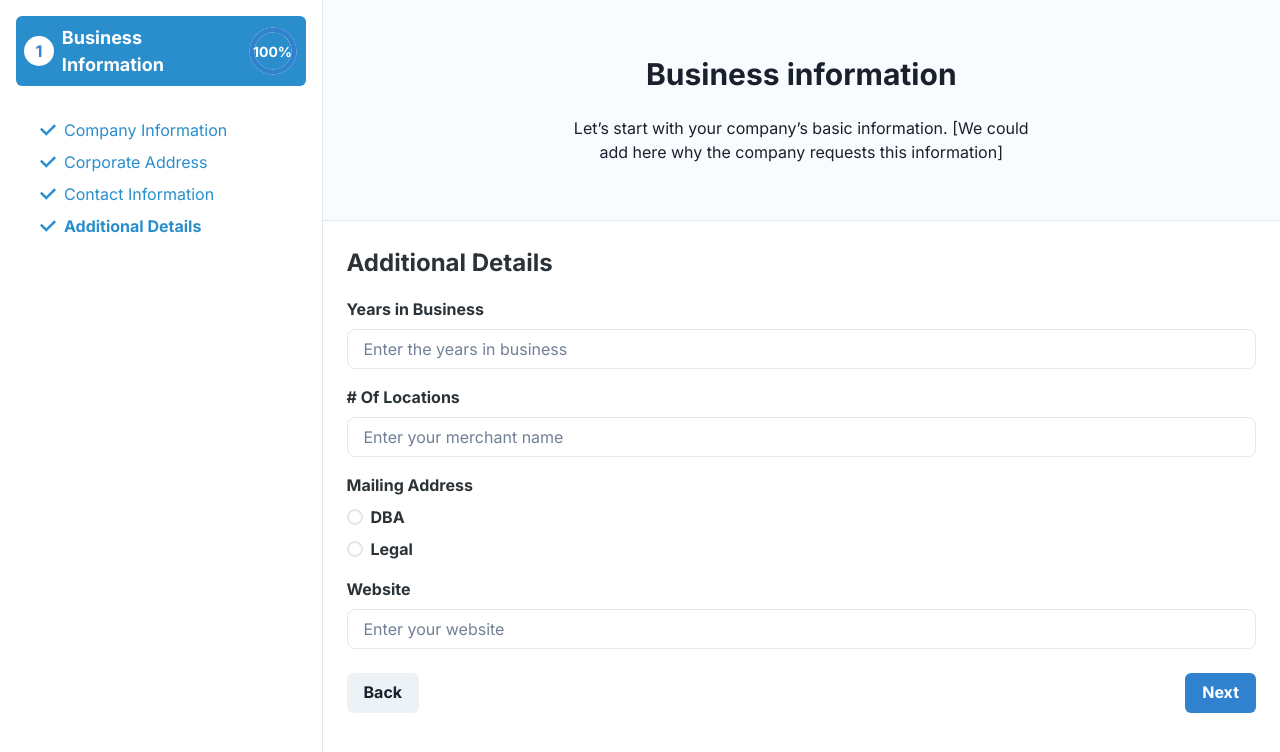
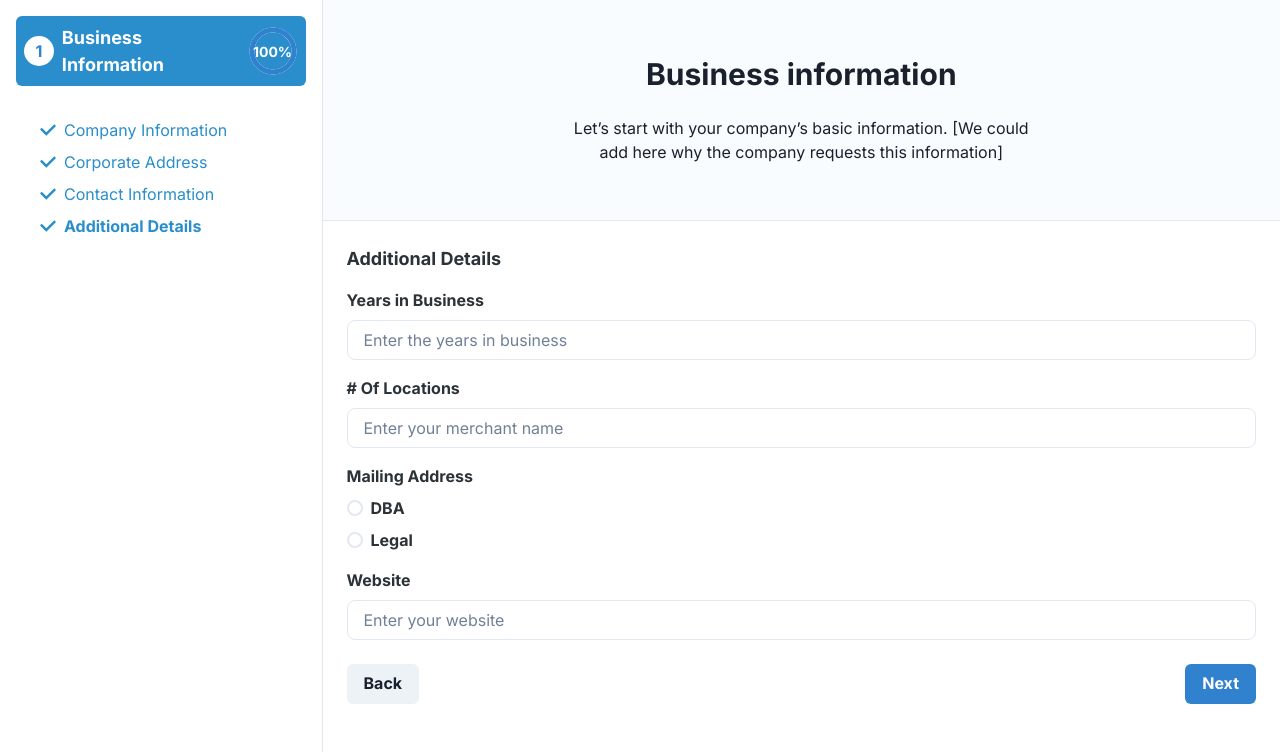
Before and after one commit to Elkinssm/forms-project, a React (Vite) app: page / in a window 1280 px wide. Both pictures are taken after a click on the item "Additional Details". Shown: the top 752 px of the page. Built offline with nearby package versions, Linux system fonts and the light colour scheme.

Commit message:
fix additional detail form

```diff
--- a/src/components/AdditionalDetailsForm/AdditionalDetailsForm.tsx
+++ b/src/components/AdditionalDetailsForm/AdditionalDetailsForm.tsx
@@ -1,11 +1,10 @@
+import { Box, Text } from "@chakra-ui/react";
 import React from "react";
 import { useForm, SubmitHandler } from "react-hook-form";
 import {
-  Box,
   FormControl,
   FormLabel,
   Input,
-  Text,
   Button,
   RadioGroup,
   Radio,
@@ -13,7 +12,6 @@ import {
 } from "@chakra-ui/react";
 import { zodResolver } from "@hookform/resolvers/zod";
 import { z } from "zod";
-
 const schema = z.object({
   years: z.preprocess(
     (val) => Number(val),
@@ -29,7 +27,6 @@ const schema = z.object({
   ),
   website: z.string().url("Invalid website URL"),
 });
-
 type BusinessDataForm = z.infer<typeof schema>;
 
 interface AdditionalDetailsFormProps {
@@ -42,6 +39,7 @@ interface AdditionalDetailsFormProps {
 
 const AdditionalDetailsForm: React.FC<AdditionalDetailsFormProps> = ({
   title,
+
   onNext,
   onBack,
   onDataChange,
@@ -56,16 +54,14 @@ const AdditionalDetailsForm: React.FC<AdditionalDetailsFormProps> = ({
     resolver: zodResolver(schema),
     defaultValues: formData,
   });
-
   const onSubmit: SubmitHandler<BusinessDataForm> = (data) => {
     console.log(data);
     if (onDataChange) onDataChange(data);
     if (onNext) onNext();
   };
-
   return (
     <Box as="form" onSubmit={handleSubmit(onSubmit)}>
-      <Text fontWeight="bold" fontSize="2xl" mb={4} color="text.highEmphasis">
+      <Text fontWeight="bold" fontSize="lg" mb={4} color="text.highEmphasis">
         {title}
       </Text>
       <FormControl mb={4} isInvalid={!!errors.years}>
@@ -92,7 +88,6 @@ const AdditionalDetailsForm: React.FC<AdditionalDetailsFormProps> = ({
           <Text color="semantic.error.DEFAULT">{errors.locations.message}</Text>
         )}
       </FormControl>
-
       <FormControl mb={4} isInvalid={!!errors.mailing}>
         <FormLabel>Mailing Address</FormLabel>
         <RadioGroup>
@@ -109,7 +104,6 @@ const AdditionalDetailsForm: React.FC<AdditionalDetailsFormProps> = ({
           <Text color="semantic.error.DEFAULT">{errors.mailing.message}</Text>
         )}
       </FormControl>
-
       <FormControl mb={4} isInvalid={!!errors.website}>
         <FormLabel htmlFor="merchant">Website</FormLabel>
         <Input
@@ -122,7 +116,6 @@ const AdditionalDetailsForm: React.FC<AdditionalDetailsFormProps> = ({
           <Text color="semantic.error.DEFAULT">{errors.website.message}</Text>
         )}
       </FormControl>
-
       <Box display="flex" justifyContent="space-between" mt={6}>
         {onBack && (
           <Button onClick={onBack} colorScheme="gray">
```
